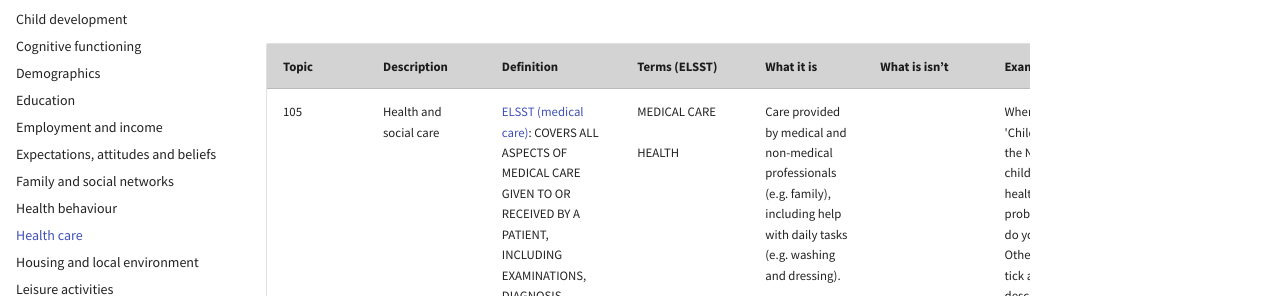
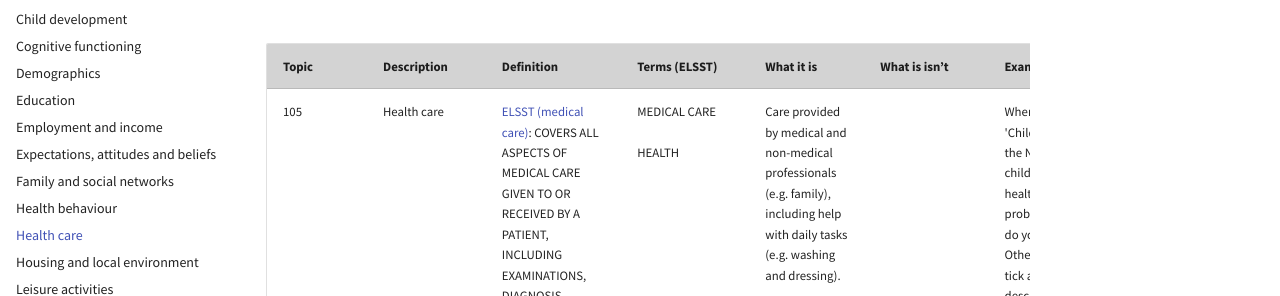
Before and after one commit to CLOSER-Cohorts/closer-vocabulary-2026, an MkDocs documentation site: the page built from docs/health-care.md, in a window 1280 px wide and 900 px high. Shown: the part 161-457 px from the top of the window. Built offline with MkDocs 1.6.1 and Material for MkDocs 9.7.7, drawn with Linux system fonts in a browser that asks for light colours.

Commit message:
Update health-care.md
Changed level 1 topic name to "Health care" and created a new level 2 topic "Social care". Social care topic needs completing

```diff
--- a/docs/health-care.md
+++ b/docs/health-care.md
@@ -2,9 +2,10 @@
 
 | **Topic** | **Description** | **Definition** | **Terms (ELSST)** | **What it is** | **What is isn’t** | **Examples** | **Changes** |
 | --- | --- | --- | --- | --- | --- | --- | --- |
-| 105 | Health and social care | [ELSST (medical care)](https://thesauri.cessda.eu/elsst-5/en/page/17d374f5-a930-4a1a-869a-12a748283d94): COVERS ALL ASPECTS OF MEDICAL CARE GIVEN TO OR RECEIVED BY A PATIENT, INCLUDING EXAMINATIONS, DIAGNOSIS, MONITORING AND TREATMENT.<sup>1</sup> | MEDICAL CARE<br><br>HEALTH | Care provided by medical and non-medical professionals (e.g. family), including help with daily tasks (e.g. washing and dressing). |     | When your 'Children of the Nineties' child has a health problem, what do you do? Other (please tick and describe ) | Renamed from Health Care |
+| 105 | Health care | [ELSST (medical care)](https://thesauri.cessda.eu/elsst-5/en/page/17d374f5-a930-4a1a-869a-12a748283d94): COVERS ALL ASPECTS OF MEDICAL CARE GIVEN TO OR RECEIVED BY A PATIENT, INCLUDING EXAMINATIONS, DIAGNOSIS, MONITORING AND TREATMENT.<sup>1</sup> | MEDICAL CARE<br><br>HEALTH | Care provided by medical and non-medical professionals (e.g. family), including help with daily tasks (e.g. washing and dressing). |     | When your 'Children of the Nineties' child has a health problem, what do you do? Other (please tick and describe ) | Renamed from Health Care |
 | 10501 | Health services utilisation | [ELSST (health services)](https://thesauri.cessda.eu/elsst-5/en/page/38854495-5f8e-4a5f-aed7-8819d1b14473): HEALTH SERVICES PROVIDED AT NATIONAL OR REGIONAL LEVEL.<sup>2</sup> | HEALTH SERVICES<br><br>ACCESS TO HEALTH SERVICES | The use of private or public health services, including care at home. Includes patient care i.e. an appointment in a hospital or a GP | An overnight hospital stay or admission. Tag to “Hospital admissions (10502)”. | Over the past year which health and/or support services have been involved with you and your child? GP<br><br>Have you seen an optician or a doctor about problems with eyesight in the last 12 months?<br><br>How often has your baby gone to the Child Health Clinic or Baby Clinic? |     |
 | 10502 | Hospital admissions | [ELSST](https://thesauri.cessda.eu/elsst-5/en/page/d5ce3767-f68d-44c6-8f2f-c9d66e3a2023): THE PROCESS OF ACCEPTING PATIENTS INTO HOSPITAL CARE; NUMBERS OF PATIENTS ADMITTED TO HOSPITAL.<sup>3</sup> | HOSPITAL ADMISSIONS<br><br>HOSPITAL SERVICES | Includes respite care. | Hospital visits as an outpatient. Tag to “Health services utilisation (10501)". | Have you been admitted to hospital (including as a day case) in the last 12 months?<br><br>What were the main reasons for you being in hospital? Please specify<br><br>How long were you in hospital? |     |
 | 10503 | Immunisations | [MeSH](https://www.ncbi.nlm.nih.gov/mesh/68007114): Deliberate stimulation of the host's immune response. ACTIVE IMMUNIZATION involves administration of ANTIGENS or IMMUNOLOGIC ADJUVANTS. PASSIVE IMMUNIZATION involves administration of IMMUNE SERA or LYMPHOCYTES or their extracts (e.g., transfer factor, immune RNA) or transplantation of immunocompetent cell producing tissue (thymus or bone marrow).<sup>4</sup> | IMMUNIZATION<br><br>VACCINATION | In addition to standardly prescribed vaccinations and immunisations, also includes those for travelling to other countries. |     | Do you intend to immunise your baby?<br><br>Have you been vaccinated against: Tuberculosis (BCG)<br><br>How many of the following immunisations has he had since the age of 7? Other (please tick and describe)<br><br>How many doses of the COVID-19 vaccine have you had? |     |
 | 10504 | Medications | [National Cancer Institute](https://www.cancer.gov/publications/dictionaries/cancer-terms/def/medication): A dosage form that contains one or more active and/or inactive ingredients. Medications come in many dosage forms, including tablets, capsules, liquids, creams, and patches. They can also be given in different ways, such as by mouth, by infusion into a vein, or by drops that are put into the ear or eye. The form with the active ingredient is used to prevent, diagnose, treat, or relieve symptoms of a disease or abnormal condition.<sup>5</sup> | MEDICINAL DRUGS<br><br>ANTIBIOTICS | Medicines taken including prescribed or over the counter | Complementary therapies e.g. acupuncture, massage, reflexology. Tag to “Complementary therapies (10505)" | Since we last saw you have you taken medicines prescribed by the doctor?<br><br>Are you taking or using any medicines, pills, syrups, ointments, puffers or injections prescribed for you by a doctor or a nurse?<br><br>Are there any pills, ointments or medicines that your child has taken every day for the last 3 months? (Include vitamins, fluoride, ointment to prevent nappy rash.) |     |
 | 10505 | Complementary therapies | [MeSH](https://www.ncbi.nlm.nih.gov/mesh/68000529): Therapeutic practices which are not currently considered an integral part of conventional allopathic medical practice. They may lack biomedical explanations but as they become better researched some (PHYSICAL THERAPY MODALITIES; DIET; ACUPUNCTURE) become widely accepted whereas others (humors, radium therapy) quietly fade away, yet are important historical footnotes. Therapies are termed as Complementary when used in addition to conventional treatments and as Alternative when used instead of conventional treatment.<sup>6</sup> | COMPLEMENTARY THERAPIES |     | Prescribed and over the counter medications. Tag to “Medicines (10504)". | In the past year has your child taken any homeopathic medicines?<br><br>Has your child ever received any of the following: Acupuncture<br><br>If you are ill do you take any homeopathic medicine? |     |
+| 10506 | Social care |  |  |     |  |  | New topic |
```
